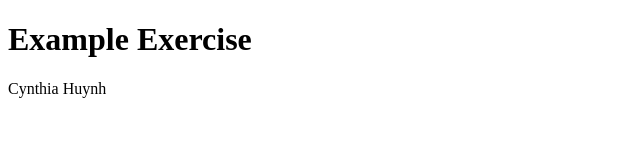
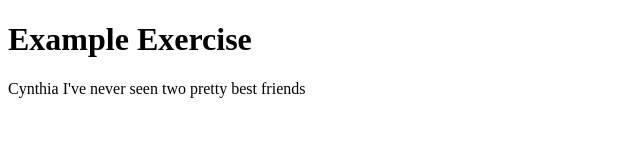
Before and after one commit to CynthiaHuynh1/prep-0121-code-solutions, a website: page prep-example.tar/prep-example/index.html in a window 1280 px wide. Shown: the whole page, without its empty margins (0-640 px from the left). Drawn offline with Linux system fonts and the light colour scheme.

Commit message:
Adgusted given name to my hidden alias

```diff
--- a/prep-example.tar/prep-example/index.html
+++ b/prep-example.tar/prep-example/index.html
@@ -5,6 +5,6 @@
 </head>
 <body>
   <h1>Example Exercise</h1>
-  <p>Cynthia Huynh</p>
+  <p>Cynthia I've never seen two pretty best friends</p>
 </body>
 </html>
```
